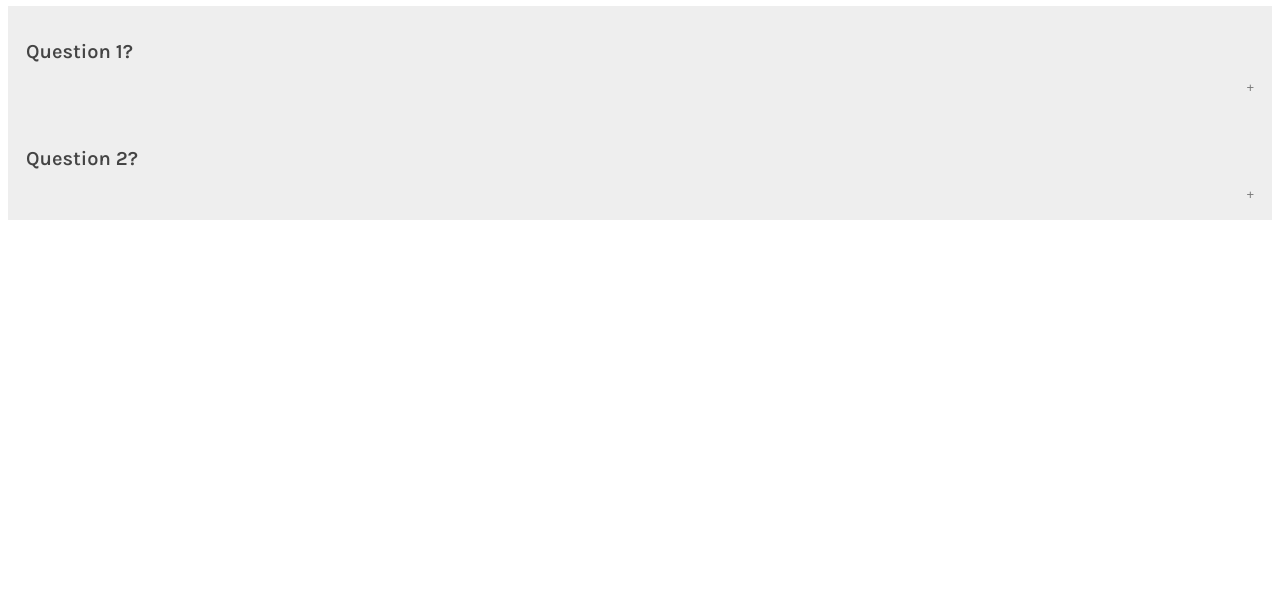
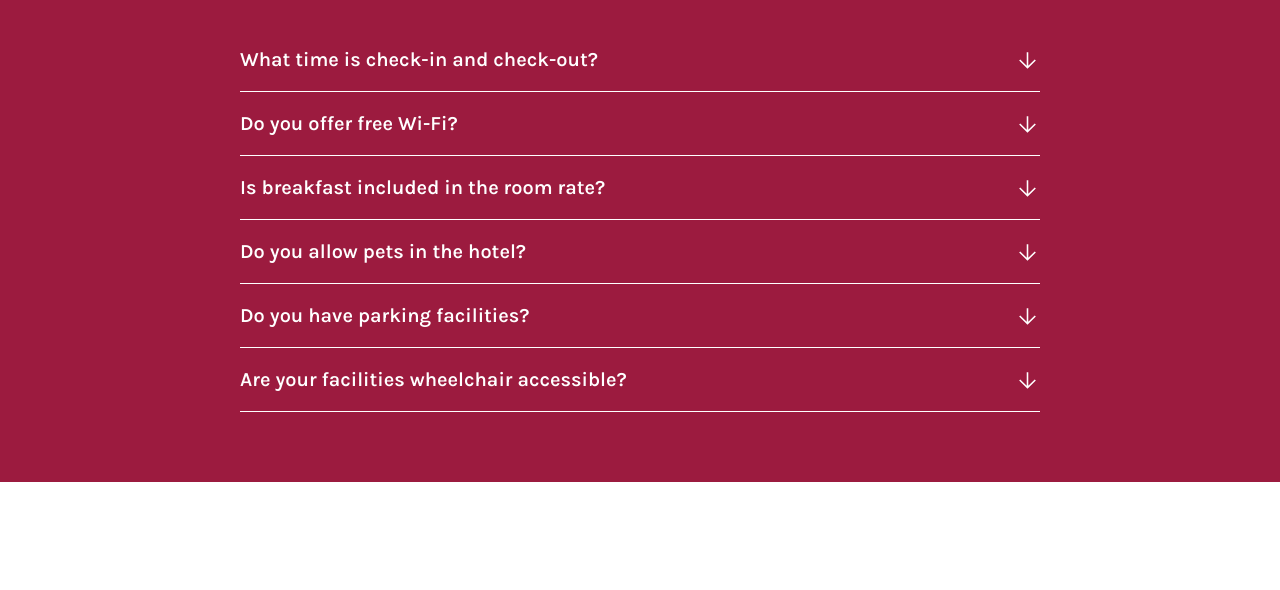
Before and after one commit to bezlashkari/faq, a plain HTML site: page index.html in a window 1280 px wide. Shown: the part 210-800 px from the top of the page. Drawn offline with Linux system fonts and the light colour scheme.

Commit message:
aria controls

```diff
--- a/index.html
+++ b/index.html
@@ -9,12 +9,15 @@
     <link href="https://fonts.googleapis.com/css2?family=Crimson+Text:wght@400;700&family=Karla:wght@300;400;600&display=swap" rel="stylesheet">
 
     <style>
+      body {
+        margin:0;
+      }
     /* Style the accordion button and content */
     .accordion-button {
-      background: #eee;
-      color: #444;
+      background: none;
+      position:relative;
       cursor: pointer;
-      padding: 18px;
+      padding: 20px 0;
       width: 100%;
       text-align: left;
       border: none;
@@ -22,35 +25,77 @@
       transition: 0.4s;
     }
 
+    .accordion-button:focus-visible {
+      background-color: #b04965;
+    }
+
+    .accordion-button h2 {
+      margin:0 25px 0 0;
+    }
+
     body, h1, h2, h3, li, p, a {
       font-family: 'Karla', sans-serif;
     }
 
     .accordion-button:after {
-      content: '\002B'; /* Unicode character for "+" */
-      font-size: 13px;
-      color: #777;
-      float: right;
-      margin-left: 5px;
+      content: '';
+      display: block;
+      background: url('./expand-accordion.svg');
+      width: 25px;
+      height: 25px;
+      background-size: cover;
+      background-repeat: no-repeat;
+      position: absolute;
+      right: 0;
+      top: 20px;
     }
 
     .accordion-button[aria-expanded="true"]:after {
-      content: "\2212"; /* Unicode character for "-" */
+      content: '';
+      display: block;
+      background: url('./collapse-accordion.svg');
+      width: 25px;
+      height: 25px;
+      background-size: cover;
+      background-repeat: no-repeat;
+      position: absolute;
+      right: 0;
+      top: 20px;
     }
-
+    .accordion {
+      background-color: #9C1B3F;
+      color:#fff;
+      padding: 50px 20px 70px 20px;
+    }
+    .accordion-controls {
+      max-width: 800px;
+      margin:0 auto;
+    }
+    ul {
+      list-style-type: none;
+      padding:0;
+    }
+    .card {
+      border-bottom:1px solid #fff;
+    }
+    .card h2, h3, p {
+      color: #fff;
+    }
     .accordion-content {
-      padding: 0 18px;
       max-height: 0;
       overflow: hidden;
       transition: max-height 0.2s ease-out;
-      background: #f9f9f9;
+    }
+    .accordion-content p {
+      margin: 0 0 35px 0;
     }
     .main-wrapper {
       max-width: 1280px;
       margin: 0 auto;
     }
     .logo {
-      width:300px;
+      width:250px;
+      margin:0 auto;
     }
     .logo img {
       width:100%;
@@ -60,7 +105,8 @@
     }
     h1 {
       font-family: 'Crimson Text', serif;
-;
+      text-align:center;
+
     }
 
     </style>
@@ -72,24 +118,61 @@
     </div>
     <h1>FAQ <span>Accordion</span></h1>
     <div class="accordion">
-        <div class="card">
-            <button class="accordion-button" aria-expanded="false">
-                <h2>Question 1?</h2>
+      <ul class="accordion-controls" aria-label="Accordion Control Group Buttons">
+        <li class="card">
+            <button class="accordion-button" aria-expanded="false" aria-controls="content-1" id="accordion-control-1">
+                <h2>What time is check-in and check-out?</h2>
             </button>
-            <div class="accordion-content">
-                <p>Answer 1</p>
+            <div class="accordion-content" aria-hidden="true" id="content-1">
+                <p>Check-in is typically from 3 PM, and check-out is usually by 11 AM. Please contact us directly for requests outside these hours.</p>
             </div>
+        </li>
+
+        <li class="card">
+            <button class="accordion-button" aria-expanded="false" aria-controls="content-2" id="accordion-control-2">
+                <h2>Do you offer free Wi-Fi?</h2>
+            </button>
+            <div class="accordion-content" aria-hidden="true" id="content-2">
+                <p>Yes, we offer complimentary high-speed Wi-Fi throughout the hotel.</p>
             </div>
+        </li>
 
-        <div class="card">
-            <button class="accordion-button" aria-expanded="false">
-                <h2>Question 2?</h2>
+        <li class="card">
+            <button class="accordion-button" aria-expanded="false" aria-controls="content-3" id="accordion-control-3">
+                <h2>Is breakfast included in the room rate?</h2>
             </button>
-            <div class="accordion-content">
-                <p>Answer 2</p>
+            <div class="accordion-content" aria-hidden="true" id="content-3">
+                <p>Our rates typically do not include breakfast unless otherwise stated. We offer an extensive breakfast menu at an additional cost.</p>
             </div>
+        </li>
+
+        <li class="card">
+            <button class="accordion-button" aria-expanded="false" aria-controls="content-4" id="accordion-control-4">
+                <h2>Do you allow pets in the hotel?</h2>
+            </button>
+            <div class="accordion-content" aria-hidden="true" id="content-4">
+                <p>Yes, our hotel is pet-friendly. There may be an additional deposit or cleaning fee. Please call us for more details.</p>
             </div>
-    <!-- Add more FAQ items as needed -->
+        </li>
+
+        <li class="card">
+          <button class="accordion-button" aria-expanded="false" aria-controls="content-5" id="accordion-control-5">
+              <h2>Do you have parking facilities?</h2>
+          </button>
+          <div class="accordion-content" aria-hidden="true" id="content-5">
+              <p>Yes, we offer free on-site parking for our guests. Please note that spaces are subject to availability.</p>
+          </div>
+        </li>
+
+        <li class="card">
+            <button class="accordion-button" aria-expanded="false" aria-controls="content-6" id="accordion-control-6">
+                <h2>Are your facilities wheelchair accessible?</h2>
+            </button>
+            <div class="accordion-content" aria-hidden="true" id="content-6">
+                <p>Yes, we are fully ADA compliant with accessible rooms and common spaces. Please let us know in advance if you require any additional accommodations.</p>
+            </div>
+        </li>
+      </ul>
     </div>
   </div>
 
@@ -102,6 +185,8 @@
         acc[i].addEventListener("click", function() {
           this.setAttribute('aria-expanded', this.getAttribute('aria-expanded') === 'false' ? 'true' : 'false');
           var content = this.nextElementSibling;
+          content.setAttribute('aria-hidden', content.getAttribute('aria-hidden') === 'true' ? 'false' : 'true');
+
           if (content.style.maxHeight){
             content.style.maxHeight = null;
           } else {
```
Also changed, not shown: arrow_downward.svg (added), arrow_upward.svg (added), collapse-accordion.svg (added), expand-accordion.svg (added). Lines whose indentation alone changed are shown as unchanged.
